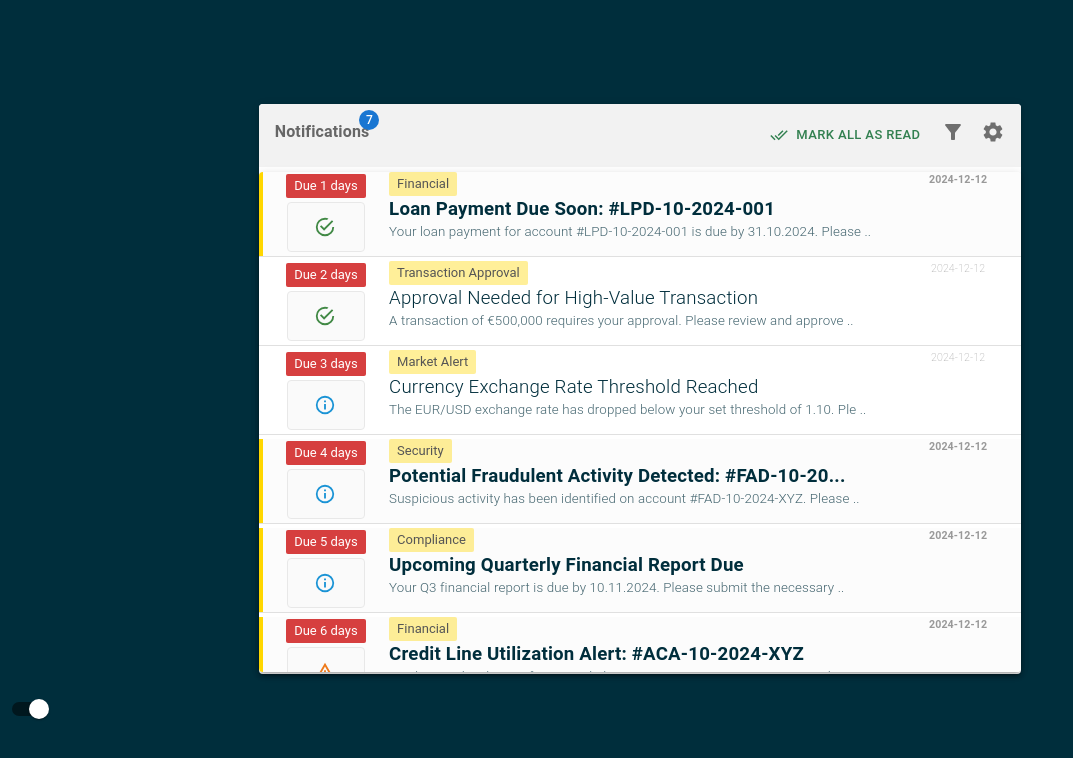
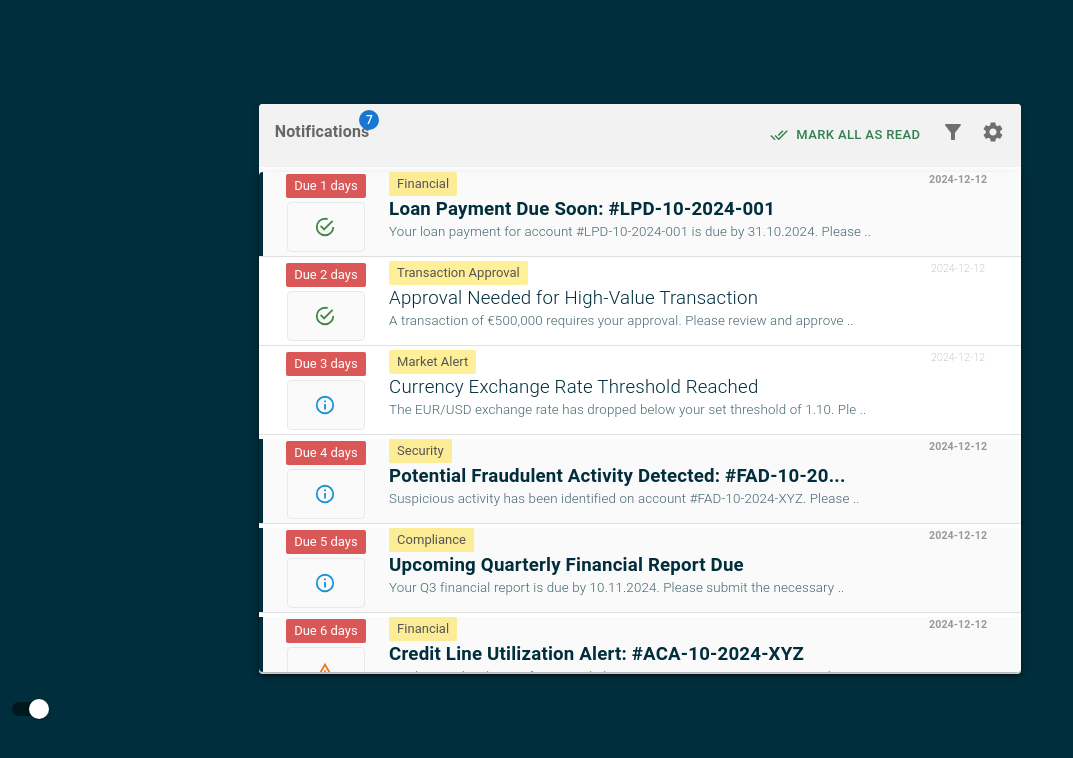
Before and after one commit to polszewsky/no-such-widget, a React (Create React App) app: page / in a window 1280 px wide. Shown: the top 758 px of the page, without its empty margins (0-1073 px from the left). Built offline with nearby package versions, Linux system fonts and the light colour scheme.

Commit message:
Fix for Jack

```diff
--- a/src/pages/AlertRow.js
+++ b/src/pages/AlertRow.js
@@ -26,10 +26,10 @@ export default function AlertRow(props) {
           //padding: "2px 4px 2px 4px",
           justifyContent: "center",
           alignItems: "top",
-          backgroundColor: notification?.read ? "inherit" : "#fcfcfc",
+          backgroundColor: notification?.read ? "inherit" : "#fafafa",
           borderLeft: notification?.read
             ? "4px solid #fff"
-            : "4px solid #FFD700",
+            : "4px solid #002e3c",
         }}
       >
         <Grid
@@ -57,7 +57,11 @@ export default function AlertRow(props) {
                   color="error"
                   size="small"
                   label={`Due ${notification?.due ?? "-"} days`}
-                  sx={{ borderRadius: "2px", opacity: "92%" }}
+                  sx={{
+                    borderRadius: "2px",
+                    opacity: "92%",
+                    backgroundColor: "#D32F2Fdd",
+                  }}
                 />
               )}
             </Grid>
```
